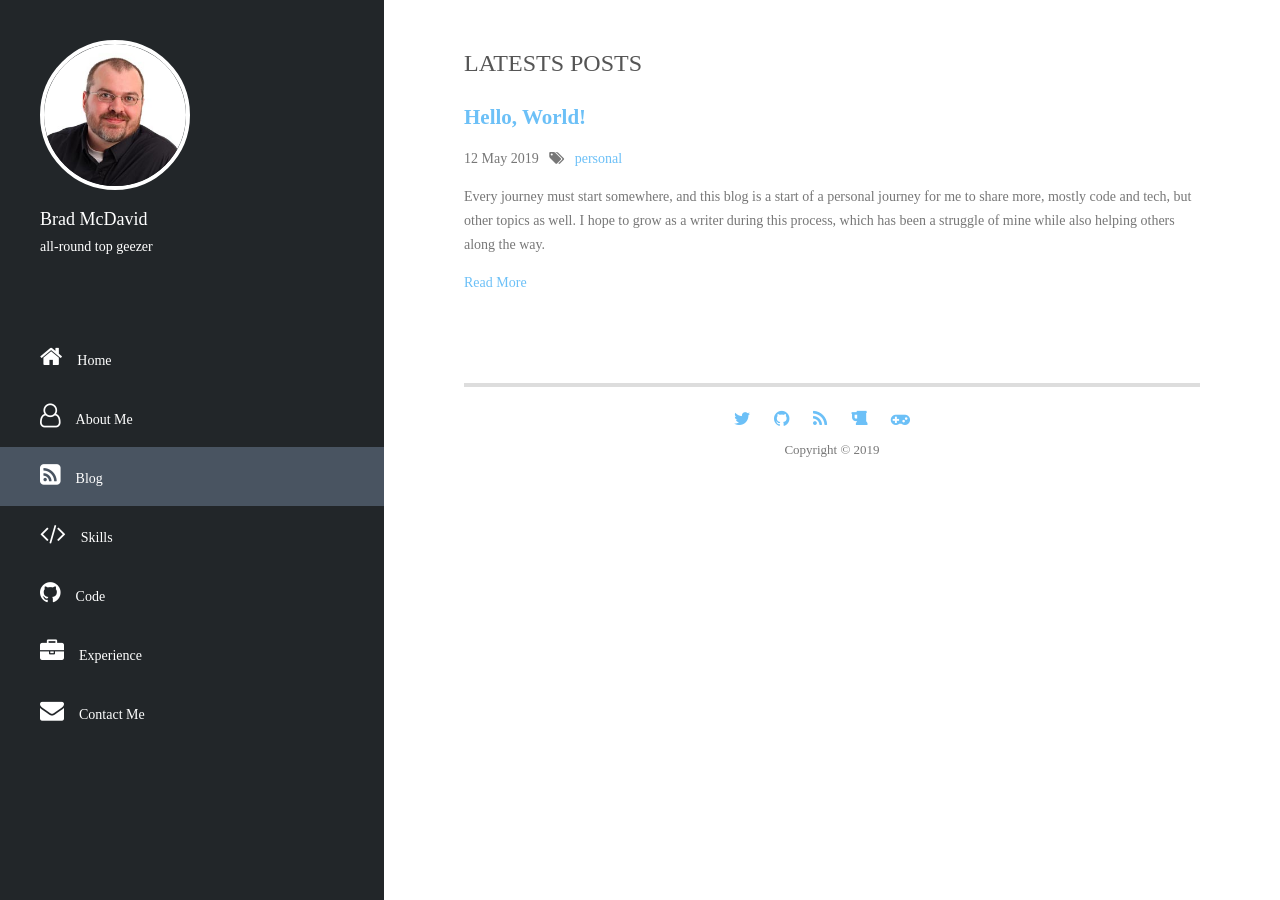
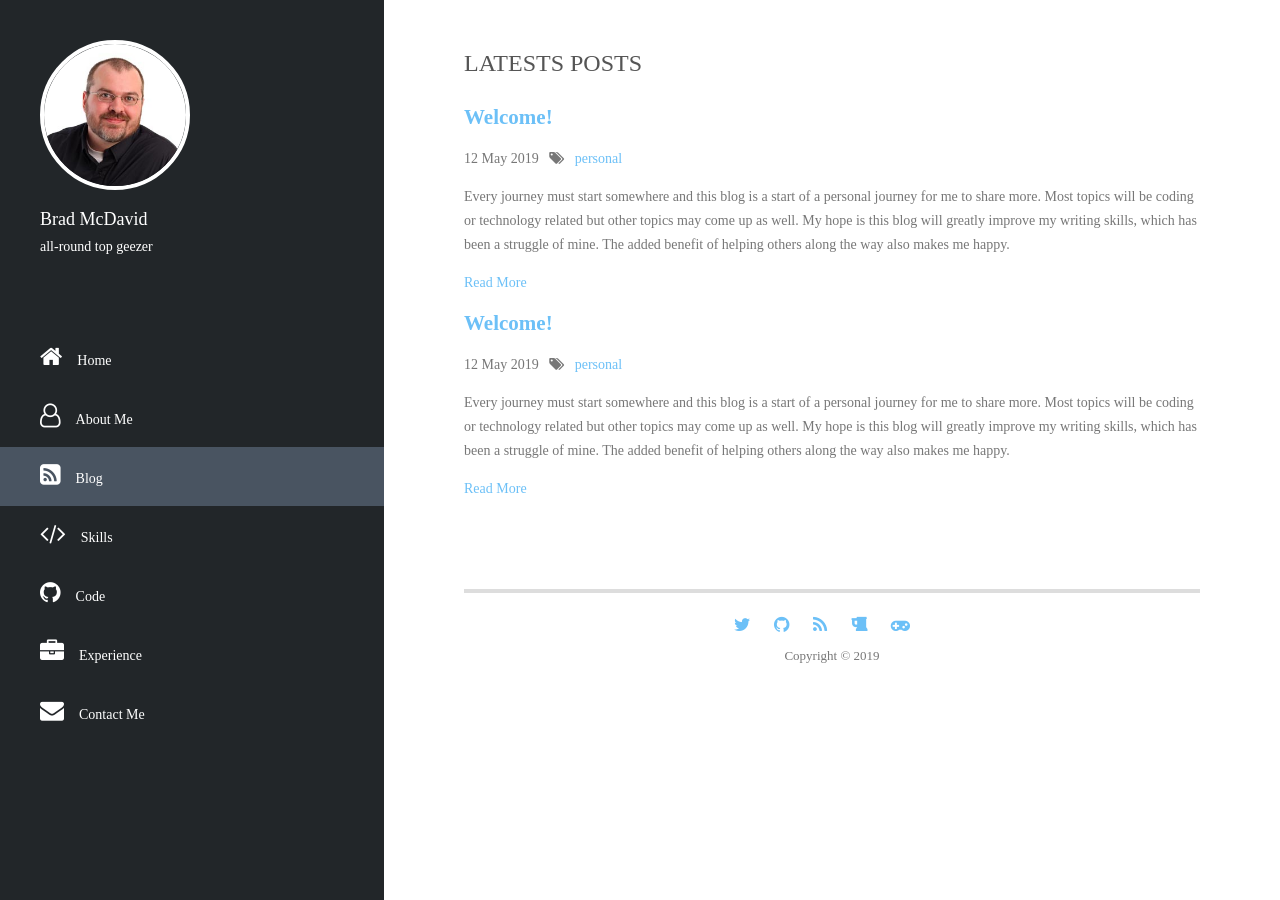
Before and after one commit to bmcdavid/bmcdavid.github.io, a Jekyll site: the page built from blog/index.html, in a window 1280 px wide. Built offline with Jekyll 4.4.1, drawn with Linux system fonts in a browser that asks for light colours; nearby versions of some CDN libraries; some web fonts are replaced; the list of posts is cut into pages by our own code.

Commit message:
added license, blogs to write

```diff
--- a/_config.yml
+++ b/_config.yml
@@ -1,4 +1,4 @@
-name: Always be coding
+name: Always tinkering
 title: Brad McDavid
 email: brad.mcdavid@gmail.com
 description: A place to share code, ideas, and just about anything else.
--- a/_posts/2019-05-09-welcome-to-jekyll.md
+++ b/_posts/2019-05-12-welcome.md
@@ -1,10 +1,10 @@
 ---
 layout: post
-title:  "Hello, World!"
+title:  "Welcome!"
 date:   2019-05-12 18:00:00 -0400
 tags: ['personal']
 ---
-Every journey must start somewhere, and this blog is a start of a personal journey for me to share more, mostly code and tech, but other topics as well. I hope to grow as a writer during this process, which has been a struggle of mine while also helping others along the way.
+Every journey must start somewhere and this blog is a start of a personal journey for me to share more. Most topics will be coding or technology related but other topics may come up as well. My hope is this blog will greatly improve my writing skills, which has been a struggle of mine. The added benefit of helping others along the way also makes me happy.
 
 I could've made life easy on myself and just used an online service to blog. Instead, I've chosen to create my own using Github Pages and Jekyll. Perhaps one day I'll move on to [ASP.Net Core](https://docs.microsoft.com/en-us/aspnet/core/) to get more exposure to it since my day job primarily focuses on content management systems (CMS) using the older ASP.Net Framework.
 
--- /dev/null
+++ b/_posts/2019-05-25-epi-cms-toolbox-part1.md
@@ -0,0 +1,11 @@
+---
+layout: post
+title:  "Welcome!"
+date:   2019-05-12 18:00:00 -0400
+tags: ['personal']
+---
+Every journey must start somewhere and this blog is a start of a personal journey for me to share more. Most topics will be coding or technology related but other topics may come up as well. My hope is this blog will greatly improve my writing skills, which has been a struggle of mine. The added benefit of helping others along the way also makes me happy.
+
+I could've made life easy on myself and just used an online service to blog. Instead, I've chosen to create my own using Github Pages and Jekyll. Perhaps one day I'll move on to [ASP.Net Core](https://docs.microsoft.com/en-us/aspnet/core/) to get more exposure to it since my day job primarily focuses on content management systems (CMS) using the older ASP.Net Framework.
+
+Finally, as my oldest girl says every morning I take her to school as we open the garage door, Hello, World!
```
Also changed, not shown: license.txt (added).
